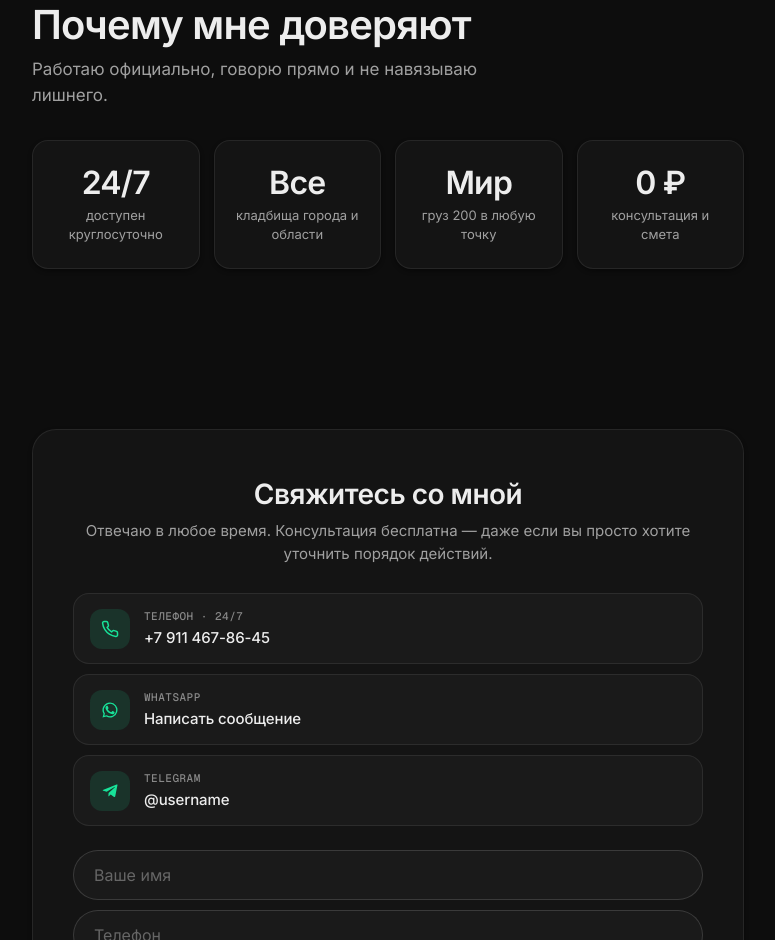
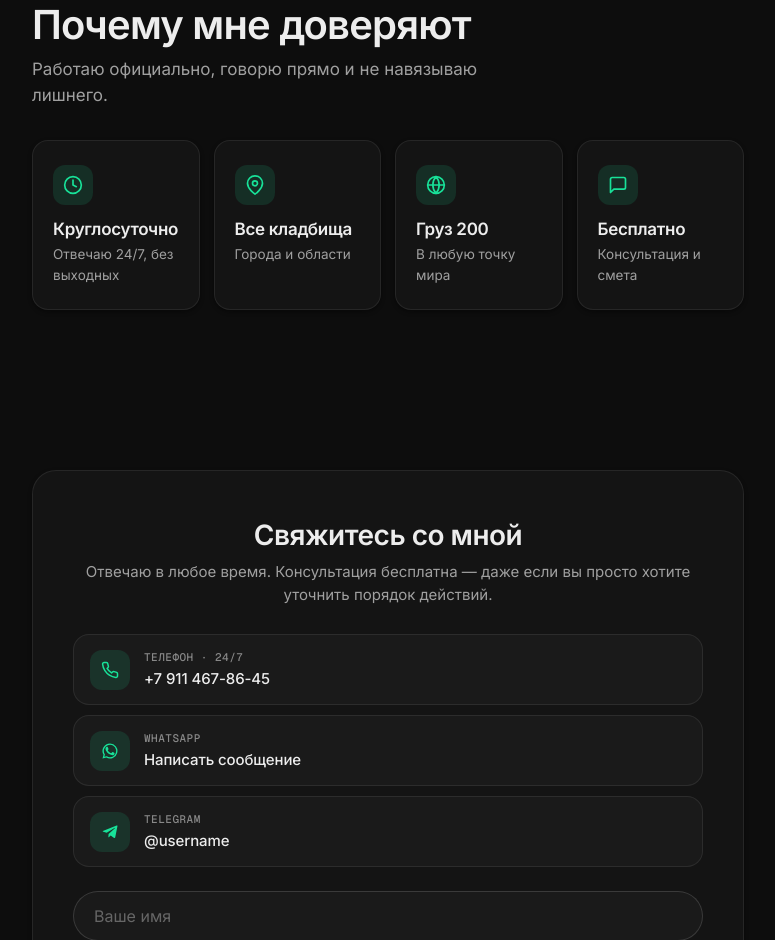
Before and after one commit to Dimmblack/ritual-site, a plain HTML site: page index.html in a window 1280 px wide. Shown: the part 2266-3206 px from the top of the page, without its empty margins (252-1027 px from the left). Drawn offline with nearby package versions, Linux system fonts and the light colour scheme.

Commit message:
понятные карточки

```diff
--- a/index.html
+++ b/index.html
@@ -233,20 +233,31 @@
     border:1px solid var(--border);
     border-radius:16px;
     padding:24px 20px;
-    text-align:center;
+    text-align:left;
     box-shadow:var(--shadow-card);
+    display:flex;
+    flex-direction:column;
+    gap:14px;
   }
-  .trust-item .big{
-    font-size:32px;font-weight:600;
-    letter-spacing:-0.8px;
-    line-height:1.1;
-    margin-bottom:6px;
+  .trust-item .ico{
+    width:40px;height:40px;border-radius:12px;
+    background:var(--brand-tint);
+    display:flex;align-items:center;justify-content:center;
+    color:var(--brand);
+    flex-shrink:0;
+  }
+  .trust-item .ico svg{width:20px;height:20px}
+  .trust-item .ttl{
+    font-size:17px;font-weight:600;
+    letter-spacing:-0.3px;
+    line-height:1.25;
     color:var(--text);
+    margin-bottom:4px;
   }
   .trust-item .lbl{
-    font-size:13px;
+    font-size:13.5px;
     color:var(--text-2);
-    line-height:1.45;
+    line-height:1.5;
   }
 
   .contact-box{
@@ -480,10 +491,34 @@
     <h2 class="section-title">Почему мне доверяют</h2>
     <p class="section-sub">Работаю официально, говорю прямо и не навязываю лишнего.</p>
     <div class="trust">
-      <div class="trust-item"><div class="big">24/7</div><div class="lbl">доступен круглосуточно</div></div>
-      <div class="trust-item"><div class="big">Все</div><div class="lbl">кладбища города и области</div></div>
-      <div class="trust-item"><div class="big">Мир</div><div class="lbl">груз 200 в любую точку</div></div>
-      <div class="trust-item"><div class="big">0 ₽</div><div class="lbl">консультация и смета</div></div>
+      <div class="trust-item">
+        <div class="ico"><svg viewBox="0 0 24 24" fill="none" stroke="currentColor" stroke-width="2" stroke-linecap="round" stroke-linejoin="round"><circle cx="12" cy="12" r="10"/><path d="M12 6v6l4 2"/></svg></div>
+        <div>
+          <div class="ttl">Круглосуточно</div>
+          <div class="lbl">Отвечаю 24/7, без выходных</div>
+        </div>
+      </div>
+      <div class="trust-item">
+        <div class="ico"><svg viewBox="0 0 24 24" fill="none" stroke="currentColor" stroke-width="2" stroke-linecap="round" stroke-linejoin="round"><path d="M21 10c0 7-9 13-9 13s-9-6-9-13a9 9 0 0 1 18 0z"/><circle cx="12" cy="10" r="3"/></svg></div>
+        <div>
+          <div class="ttl">Все кладбища</div>
+          <div class="lbl">Города и области</div>
+        </div>
+      </div>
+      <div class="trust-item">
+        <div class="ico"><svg viewBox="0 0 24 24" fill="none" stroke="currentColor" stroke-width="2" stroke-linecap="round" stroke-linejoin="round"><circle cx="12" cy="12" r="10"/><path d="M2 12h20M12 2a15 15 0 0 1 0 20 15 15 0 0 1 0-20z"/></svg></div>
+        <div>
+          <div class="ttl">Груз 200</div>
+          <div class="lbl">В любую точку мира</div>
+        </div>
+      </div>
+      <div class="trust-item">
+        <div class="ico"><svg viewBox="0 0 24 24" fill="none" stroke="currentColor" stroke-width="2" stroke-linecap="round" stroke-linejoin="round"><path d="M21 15a2 2 0 0 1-2 2H7l-4 4V5a2 2 0 0 1 2-2h14a2 2 0 0 1 2 2z"/></svg></div>
+        <div>
+          <div class="ttl">Бесплатно</div>
+          <div class="lbl">Консультация и смета</div>
+        </div>
+      </div>
     </div>
   </div>
 </section>
```
